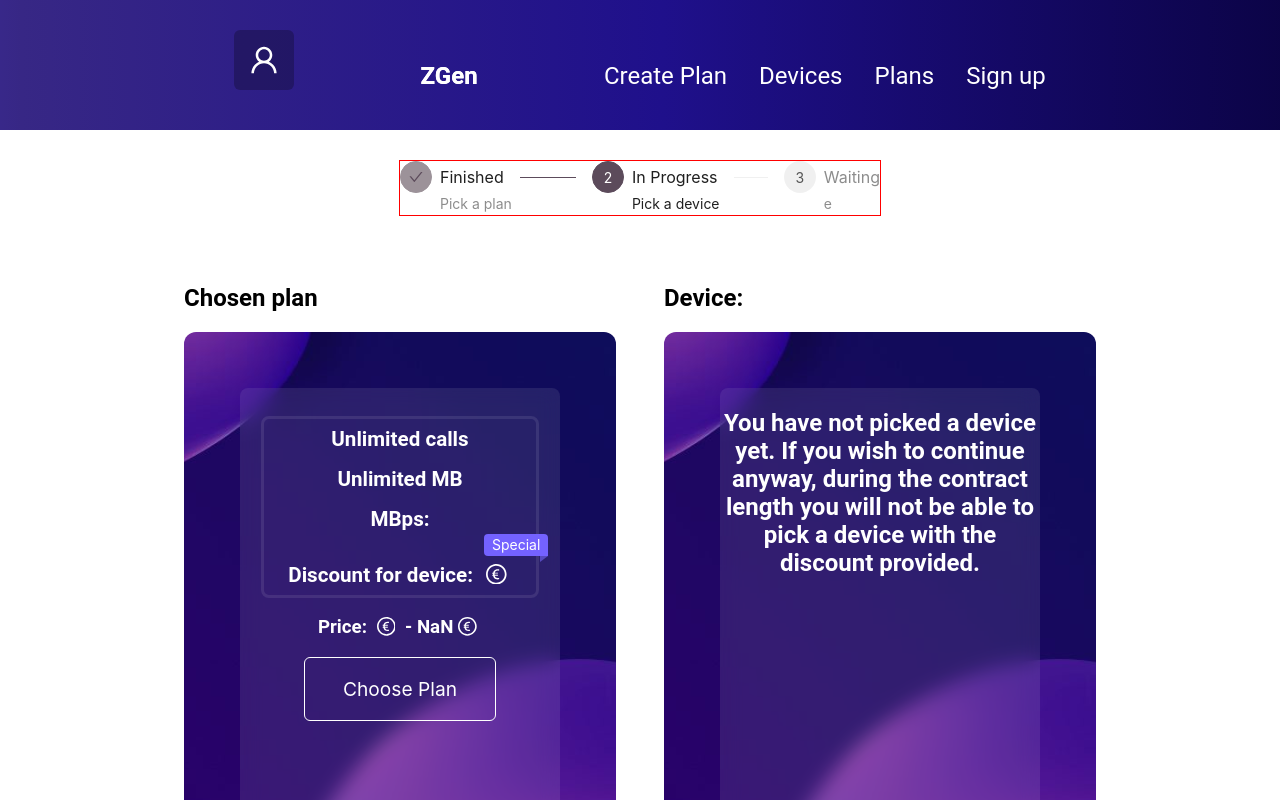
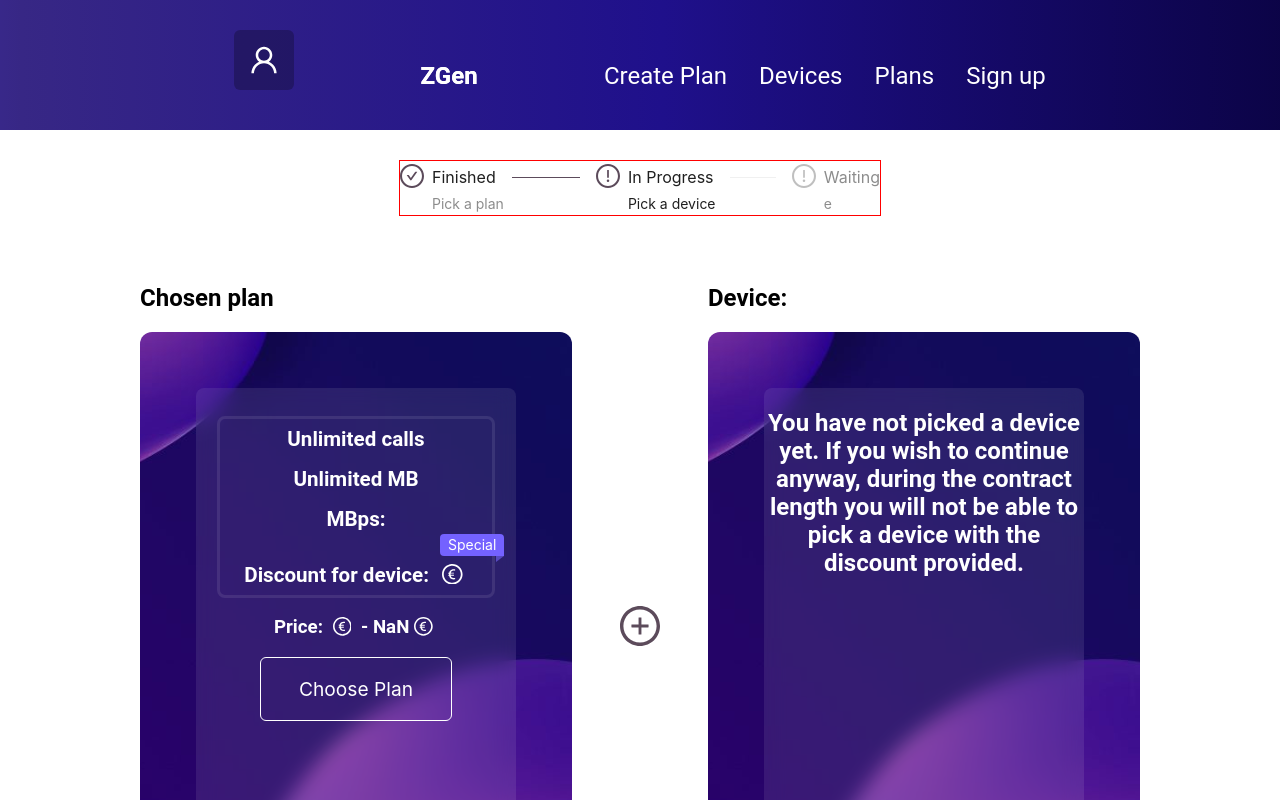
Before and after one commit to MyPersonalProjects-hehe/Z-Gen-client, a React (Vite) app: page /signContract/1 in a window 1280 px wide. Shown: the top 800 px of the page. Built offline with nearby package versions, Linux system fonts and the light colour scheme; no server answers.

Commit message:
add a circle icon; remove large scale padding

```diff
--- a/src/views/sing-contract/SignContract.tsx
+++ b/src/views/sing-contract/SignContract.tsx
@@ -7,6 +7,11 @@ import { SERVER_URL } from '../../constants/ServerURL';
 import { Plan } from '../../interfaces/plan';
 import ChosenDevice from '../../components/sing-contract/ChosenDevice';
 import { ConfigProvider, Steps } from 'antd';
+import {
+  CheckCircleOutlined,
+  ExclamationCircleOutlined,
+  PlusCircleOutlined,
+} from '@ant-design/icons';
 
 function SingContract() {
   const { contractId } = useParams();
@@ -46,14 +51,21 @@ function SingContract() {
               {
                 title: 'Finished',
                 description: 'Pick a plan',
+                icon: <CheckCircleOutlined />,
               },
               {
                 title: device ? 'Finished' : 'In Progress',
                 description: 'Pick a device',
+                icon: device ? (
+                  <CheckCircleOutlined />
+                ) : (
+                  <ExclamationCircleOutlined />
+                ),
               },
               {
                 title: 'Waiting',
                 description: 'e',
+                icon: <ExclamationCircleOutlined />,
               },
             ]}
           />
@@ -66,6 +78,7 @@ function SingContract() {
               isCorporate={planCard?.typeOfPlan === 'corporate'}
             />
           </div>
+          <PlusCircleOutlined className='plus-icon' />
           <div className='chosen-device'>
             <ChosenDevice
               device={device}
--- a/src/views/sing-contract/sign-contract.scss
+++ b/src/views/sing-contract/sign-contract.scss
@@ -2,7 +2,7 @@
   display: flex;
   flex-direction: column;
   flex-wrap: wrap;
-  padding: 10rem;
+  padding: 10rem 0rem;
   justify-content: center;
   align-items: center;
   gap: 3rem;
@@ -18,3 +18,8 @@
   border: 1px solid red;
   width: 30rem;
 }
+
+.plus-icon {
+  font-size: 2.5rem;
+  color: var(--c-secondary);
+}
```
